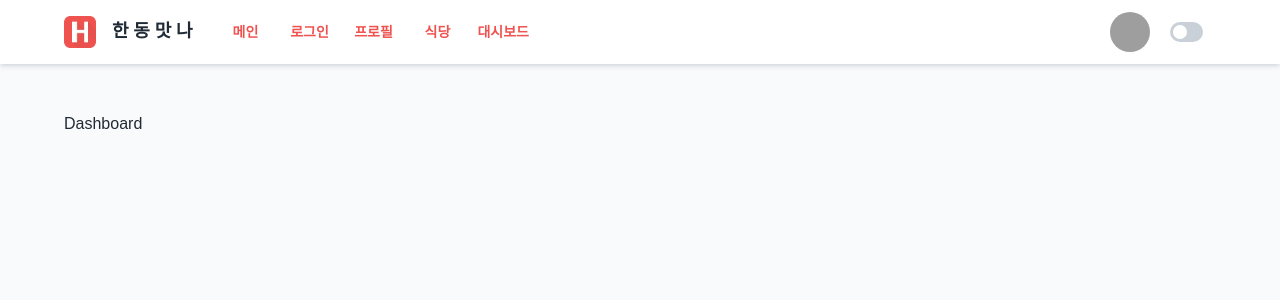
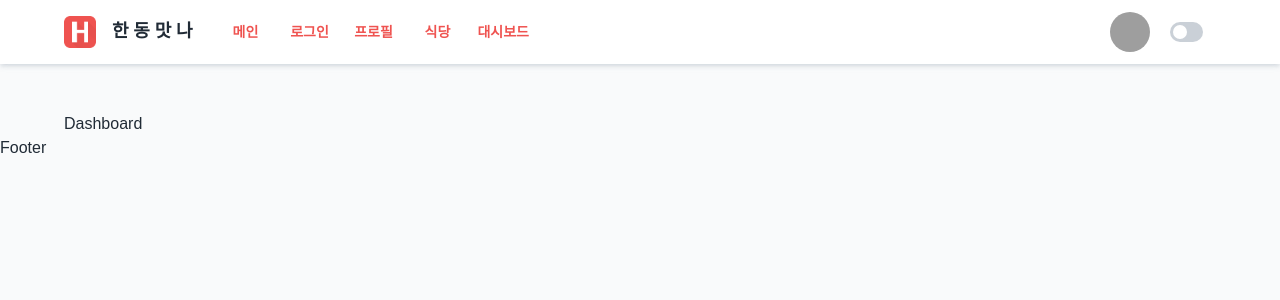
Before and after one commit to hgu-webcamp5/food-handong-front, a React (Create React App) app: page /dashboard in a window 1280 px wide. Shown: the top 300 px of the page. Built offline with nearby package versions, Linux system fonts and the light colour scheme; grey boxes are pictures that could not be loaded.

Commit message:
feat: add footer

```diff
--- a/src/Router.js
+++ b/src/Router.js
@@ -1,6 +1,7 @@
 import { Container as MuiContainer } from '@mui/material';
 import { styled } from '@mui/system';
 import { BrowserRouter, Routes, Route } from 'react-router-dom';
+import Footer from './components/Footer';
 import Header from './components/Header';
 import Dashboard from './pages/Dashboard';
 import Login from './pages/Login';
@@ -27,6 +28,7 @@ function Router() {
           <Route path="*" element={<Page404 />} />
         </Routes>
       </Container>
+      <Footer />
     </BrowserRouter>
   );
 }
--- /dev/null
+++ b/src/components/Footer/index.js
@@ -0,0 +1,5 @@
+function Footer() {
+  return <>Footer</>;
+}
+
+export default Footer;
```
